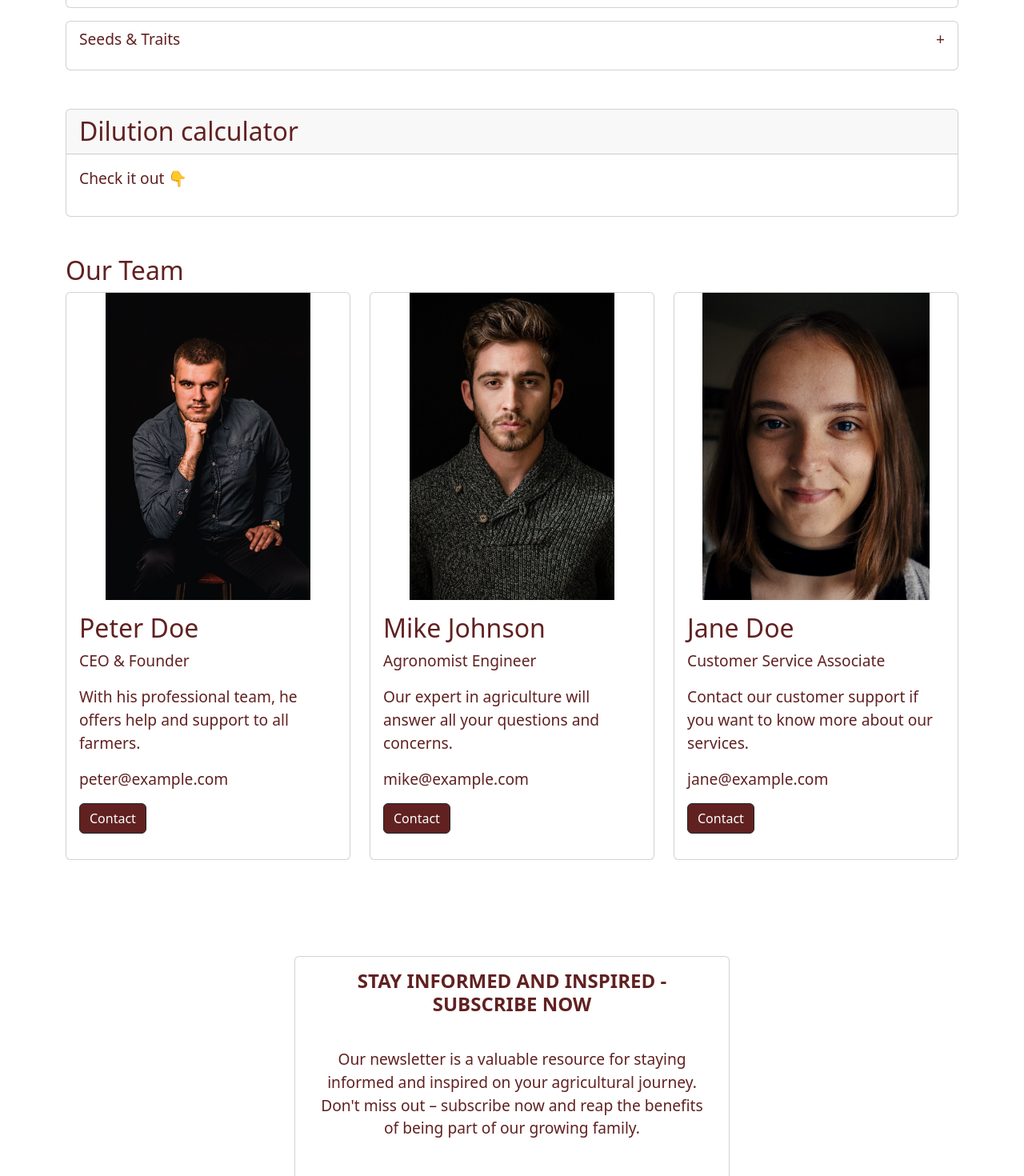
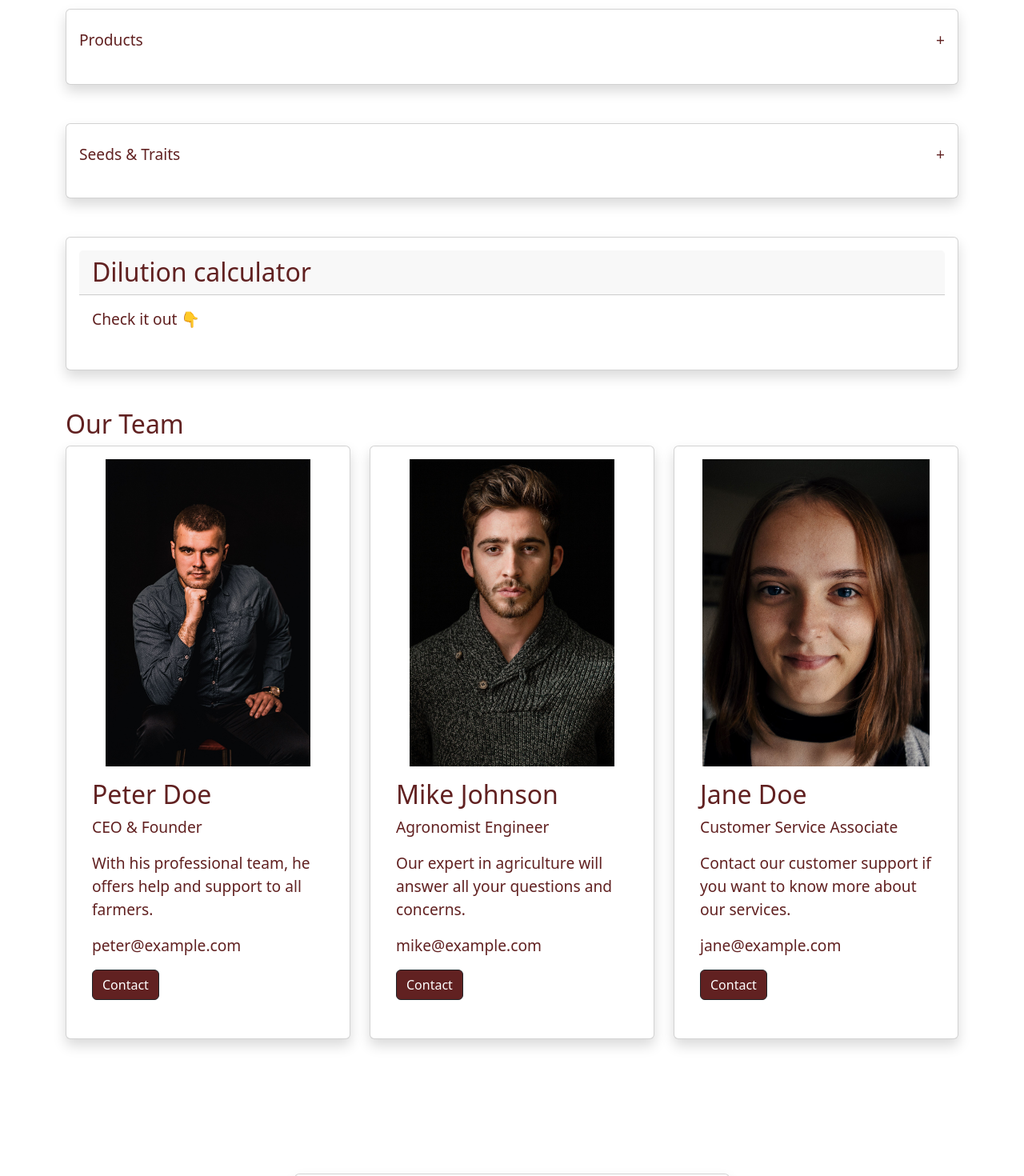
Before and after one commit to Evaketesdi/agroman, a React (Create React App) app: page / in a window 1280 px wide. Shown: the part 820-2290 px from the top of the page at 80% size. Built offline with nearby package versions, Linux system fonts and the light colour scheme.

Commit message:
shadow added

```diff
--- a/src/AboutUs.js
+++ b/src/AboutUs.js
@@ -16,8 +16,8 @@ export default function AboutUs() {
 }
 function Team({ team }) {
   return (
-    <div id="about" className="col-lg-4 col-md-6 col-sm-12 mb-4">
-      <div className="card">
+    <div id="about" className="col-lg-4 col-md-6 col-sm-12 mb-4 ">
+      <div className="card shadow p-3 mb-5 bg-body rounded">
         <img className="card-img-top" src={team.image} alt={team.name}></img>
         <div className="card-body text-color">
           <h2 className="card-title">{team.name}</h2>
--- a/src/Accordion.js
+++ b/src/Accordion.js
@@ -23,7 +23,9 @@ function AccordionItem({ title, text, image }) {
 
   return (
     <div
-      className={`item ${isOpen ? "open" : ""} text-color card my-3 px-3`}
+      className={`item ${
+        isOpen ? "open" : ""
+      } text-color card my-3 px-3 shadow p-3 mb-5 bg-body rounded`}
       onClick={handleToggle}
     >
       <div className="title py-2">
--- a/src/App.js
+++ b/src/App.js
@@ -14,7 +14,7 @@ export const blog = [
   {
     title: "Crop protection",
     text: "Weeds rob plants of water, sunlight and nutrients, while harmful insects and diseases can devastate crops, threating food production. Growers have always relied on a host of tools to fight these ever-present threats that account for up to 30 percent of the world's annual crop loss. Without the use of reliable crop protection solutions, those losses could be much higher – and threaten the stability of the world's food supply.",
-    image: "/images/cereal.jpg",
+    /*image: "/images/cereal.jpg",*/
   },
   {
     title: "Products",
--- a/src/DilutionCalculator.js
+++ b/src/DilutionCalculator.js
@@ -10,7 +10,7 @@ export default function DilutionCalculator({ data }) {
 
   return (
     <div className="container my-5">
-      <div className="card text-color">
+      <div className="card text-color shadow p-3 mb-5 bg-body rounded">
         <h2 className="card-header">Dilution calculator</h2>
         <p
           onClick={handleToggle}
--- a/src/SubscribeForm.js
+++ b/src/SubscribeForm.js
@@ -5,7 +5,7 @@ export default function SubscribeForm() {
   const [userRating, setUserRating] = useState("");
   return (
     <div id="contact" className="row">
-      <form className="col-lg-5 col-md-8 col-sm-12 text-color text-center container card my-5">
+      <form className="col-lg-5 col-md-8 col-sm-12 text-color text-center container card my-5 shadow p-3 mb-5 bg-body rounded">
         <h4 className="card-body">
           <strong>STAY INFORMED AND INSPIRED - SUBSCRIBE NOW</strong>
         </h4>
```
Also changed, not shown: public/images/lemons.jpeg (added).
